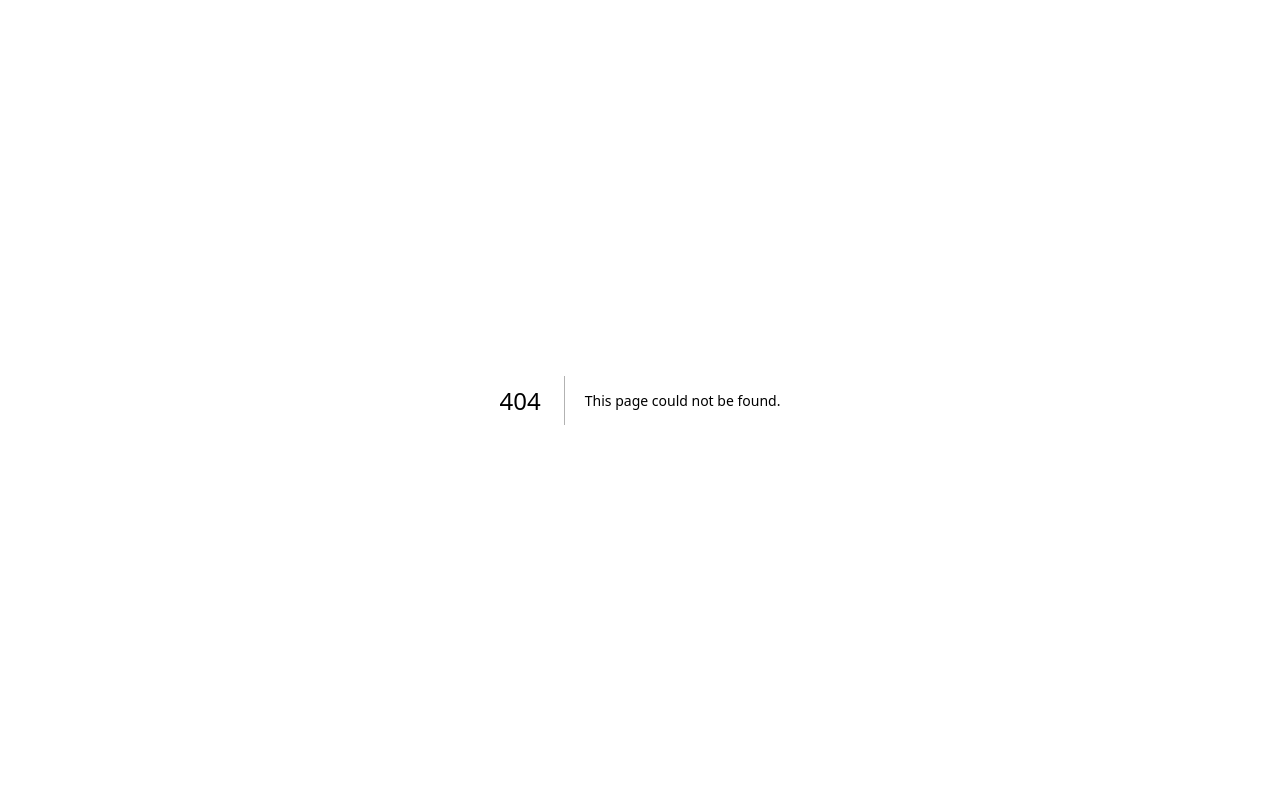
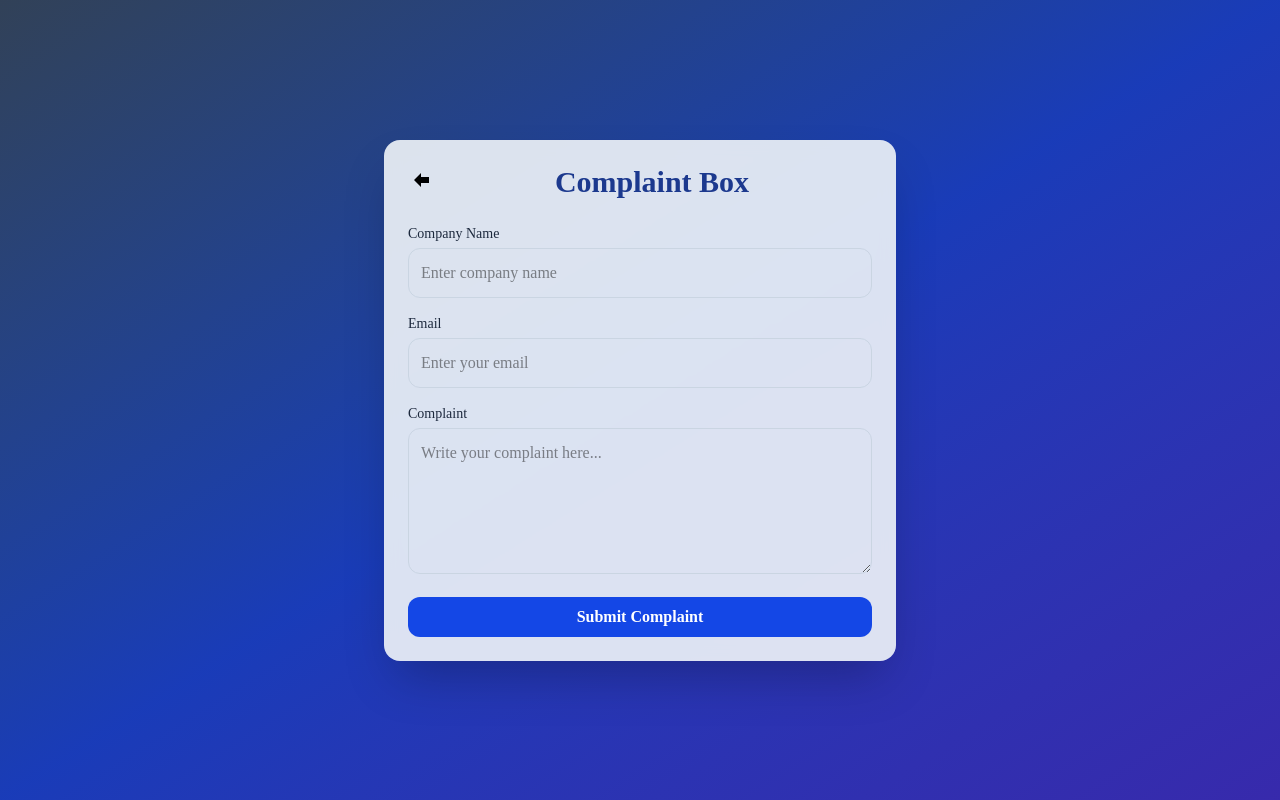
Before and after one commit to deepanshu414/Frontend_AI, a Next.js app: page /complained in a window 1280 px wide. Before the commit this address had no page. Built offline with nearby package versions, Linux system fonts and the light colour scheme; no server answers.

Commit message:
Add files via upload

```diff
--- /dev/null
+++ b/src/app/complained/page.js
@@ -0,0 +1,129 @@
+"use client";
+
+import { useState } from "react";
+import { motion } from "framer-motion";
+import { db } from "@/app/FirebaseConfig";
+import { collection, addDoc } from "firebase/firestore";
+
+// Firestore function
+async function addDatatoFirestore(name, email, complain) {
+try {
+await addDoc(collection(db, "complained"), {
+    name,
+    email,
+    complain,
+    timestamp: new Date(),
+});
+return true;
+} catch (error) {
+console.error("Error adding document: ", error);
+return false;
+}
+}
+
+export default function ComplaintBox() {
+const [name, setName] = useState("");
+const [email, setEmail] = useState("");
+const [complain, setComplain] = useState("");
+const [submitted, setSubmitted] = useState(false);
+
+const handleSubmit = async (e) => {
+e.preventDefault();
+const added = await addDatatoFirestore(name, email, complain);
+if (added) {
+    setName("");
+    setEmail("");
+    setComplain("");
+    setSubmitted(true);
+    setTimeout(() => setSubmitted(false), 3000); // auto hide after 3 sec
+}
+};
+
+return (
+<div className="min-h-screen bg-gradient-to-br from-slate-700 via-blue-800 to-indigo-800 flex items-center justify-center p-4">
+    <motion.div
+    initial={{ opacity: 0, y: 50 }}
+    animate={{ opacity: 1, y: 0 }}
+    transition={{ duration: 0.8 }}
+    className="w-full max-w-lg"
+    >
+    <div className="rounded-2xl shadow-2xl bg-slate-100/90 backdrop-blur p-6">
+
+        <h1 className="text-3xl font-bold text-center text-blue-900 mb-6">
+            <button
+                onClick={() => window.location.href = "/"}
+                className="text-white text-2xl hover:text-gray-200 transform translate-x-[-120px]"
+                title="Go back"
+            >
+                <svg
+                xmlns="http://www.w3.org/2000/svg"
+                fill="black"
+                viewBox="0 0 24 24"
+                className="w-6 h-6"
+                >
+                <path d="M10 19l-7-7 7-7v4h8v6h-8v4z" />
+                </svg>
+            </button>
+        Complaint Box
+        </h1>
+        {submitted && (
+        <motion.div
+            initial={{ scale: 0 }}
+            animate={{ scale: 1 }}
+            className="text-green-700 font-semibold text-center mb-4"
+        >
+            Complaint submitted successfully!
+        </motion.div>
+        )}
+        <form onSubmit={handleSubmit} className="space-y-4">
+        <div>
+            <label className="block text-sm font-medium text-slate-800">
+            Company Name
+            </label>
+            <input
+            type="text"
+            value={name}
+            onChange={(e) => setName(e.target.value)}
+            className="mt-1 w-full p-3 rounded-xl border border-slate-300 focus:outline-none focus:ring-2 focus:ring-blue-600"
+            placeholder="Enter company name"
+            required
+            />
+        </div>
+        <div>
+            <label className="block text-sm font-medium text-slate-800">
+            Email
+            </label>
+            <input
+            type="email"
+            value={email}
+            onChange={(e) => setEmail(e.target.value)}
+            className="mt-1 w-full p-3 rounded-xl border border-slate-300 focus:outline-none focus:ring-2 focus:ring-blue-600"
+            placeholder="Enter your email"
+            required
+            />
+        </div>
+        <div>
+            <label className="block text-sm font-medium text-slate-800">
+            Complaint
+            </label>
+            <textarea
+            value={complain}
+            onChange={(e) => setComplain(e.target.value)}
+            rows="5"
+            className="mt-1 w-full p-3 rounded-xl border border-slate-300 focus:outline-none focus:ring-2 focus:ring-indigo-600"
+            placeholder="Write your complaint here..."
+            required
+            />
+        </div>
+        <button
+            type="submit"
+            className="w-full bg-blue-700 hover:bg-blue-800 text-white font-semibold py-2 rounded-xl transition-colors"
+        >
+            Submit Complaint
+        </button>
+        </form>
+    </div>
+    </motion.div>
+</div>
+);
+}
```
